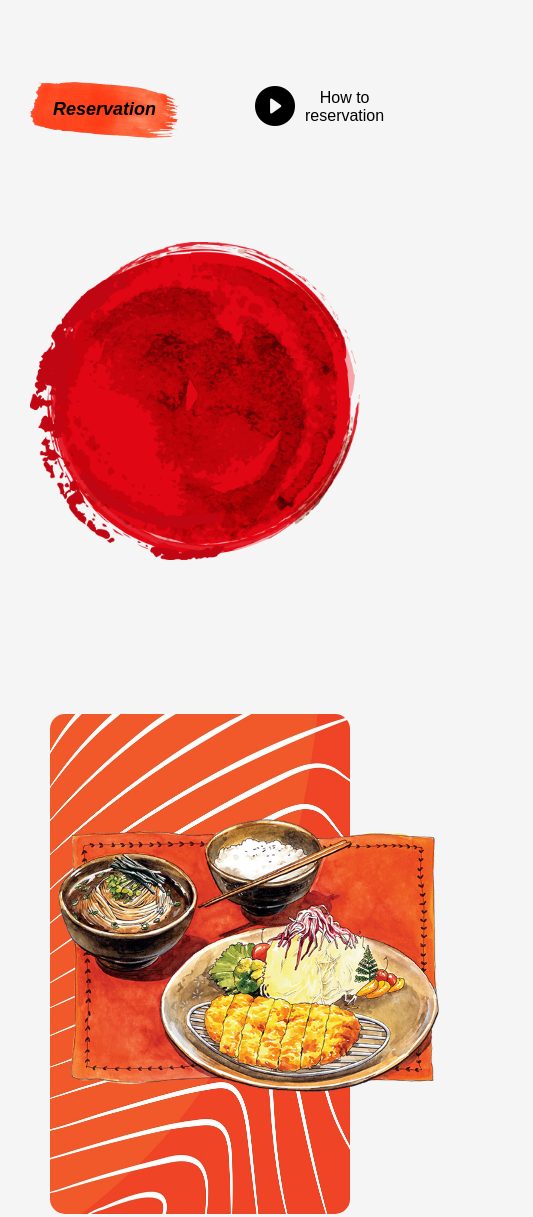
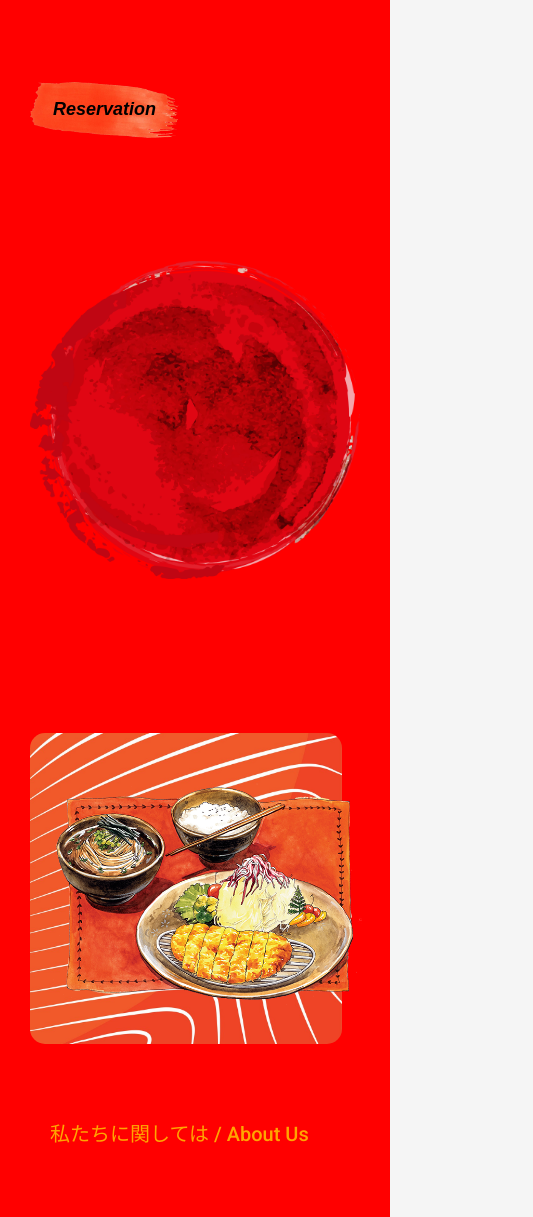
Before and after one commit to Kelvinlau768/Sushi-website, a plain HTML site: page index.html in a window 390 px wide. Shown: the part 721-1938 px from the top of the page, 533 px wide, since content can reach past the window. Drawn offline with nearby package versions, Linux system fonts and the light colour scheme; a web font is replaced by a local one.

Commit message:
second commit

```diff
--- a/styles.css
+++ b/styles.css
@@ -34,6 +34,7 @@ a:visited {
 @media screen and (max-width: 670px) {
     .main-container {
         width: 100%;
+        background-color: red;
     }
 
     .navbar {
@@ -131,10 +132,6 @@ a:visited {
         margin-bottom: 75px;
     }
 
-    .containerBtn {
-        display: flex;
-    }
-
     .container button {
         border: none;
         background-color: transparent;
@@ -168,13 +165,14 @@ a:visited {
     }
 
     .howBtn {
-        font-size: 16px;
+        font-size: 18px;
+        font-weight: 600;
+        display: none;
     }
 
     .bi-play-circle-fill {
         font-size: 40px;
-        margin-left: 75px;
-        margin-right: 10px;
+        display: none;
     }
 
     .howBtn:hover {
@@ -194,16 +192,16 @@ a:visited {
     }
 
     .aboutUsImages .salmonTexture {
-        width: 300px;
-        height: 500px;
-        margin-left: 50px;
+        width: 80%;
+        height: 100%;
+        margin-left: 30px;
         border-radius: 15px;
     }
 
     .aboutUsImages .chickenKatsu {
         position: absolute;
-        width: 400px;
-        top: 100px;
+        width: 80%;
+        top: 50px;
         left: 50px;
     }
 
@@ -214,7 +212,7 @@ a:visited {
     .aboutUsDescription .title {
         margin: 80px 0 50px 0;
         font-family: 'Ravi Prakash', cursive;
-        font-size: 100px;
+        font-size: 80px;
         line-height: 70px;
     }
 
@@ -265,7 +263,7 @@ a:visited {
     .sushiMenuDescription .title {
         margin: 80px 0 50px 0;
         font-family: 'Ravi Prakash', cursive;
-        font-size: 100px;
+        font-size: 80px;
         line-height: 70px;
     }
 
@@ -479,7 +477,7 @@ a:visited {
         font-size: 15px;
         gap: 20px;
         justify-content: flex-end;
-        margin-right: -60px;
+        margin-right: -30px;
         margin-top: 80px;
     }
 
```
Also changed, not shown: script.js (line endings or trailing spaces).
